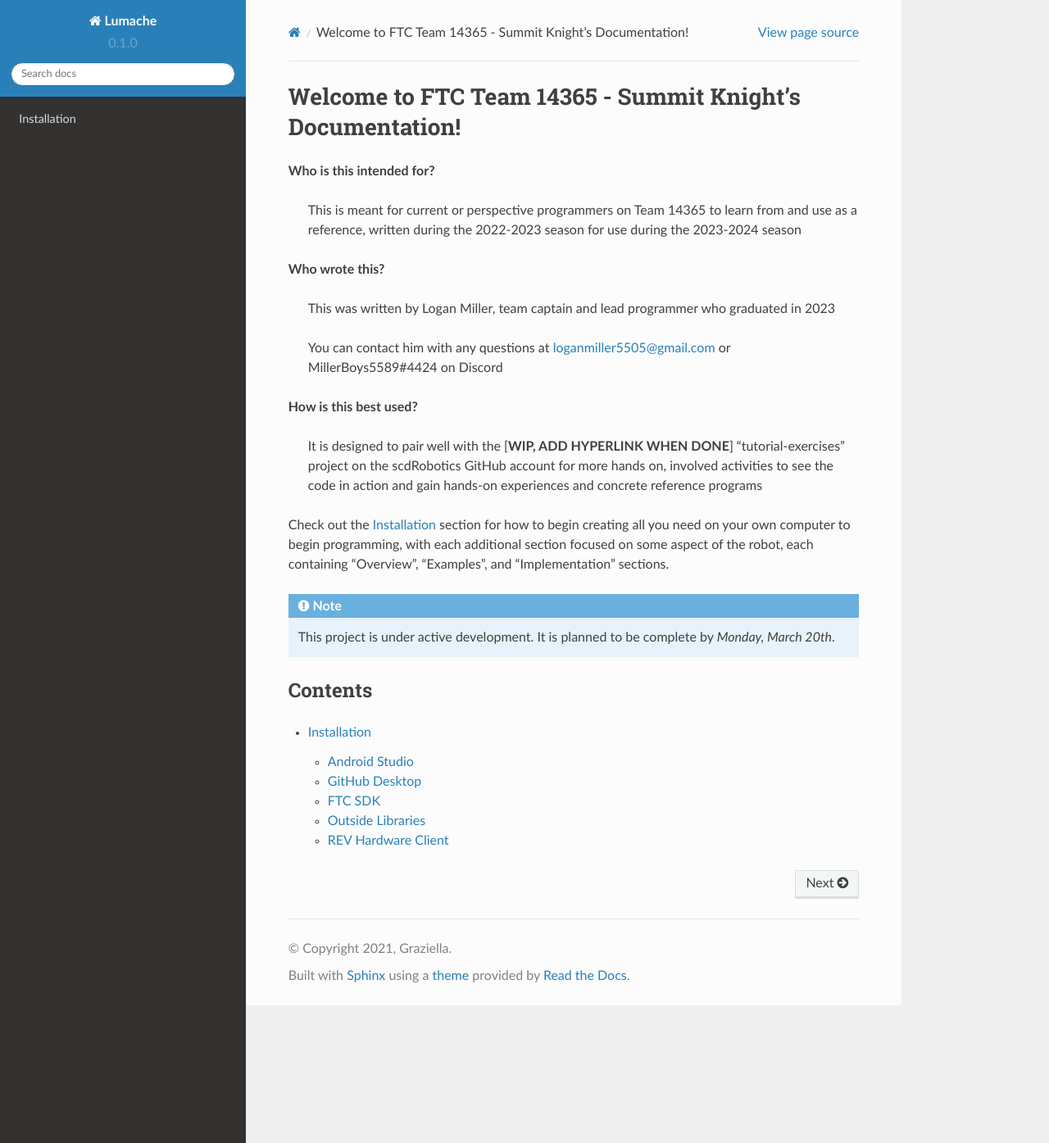
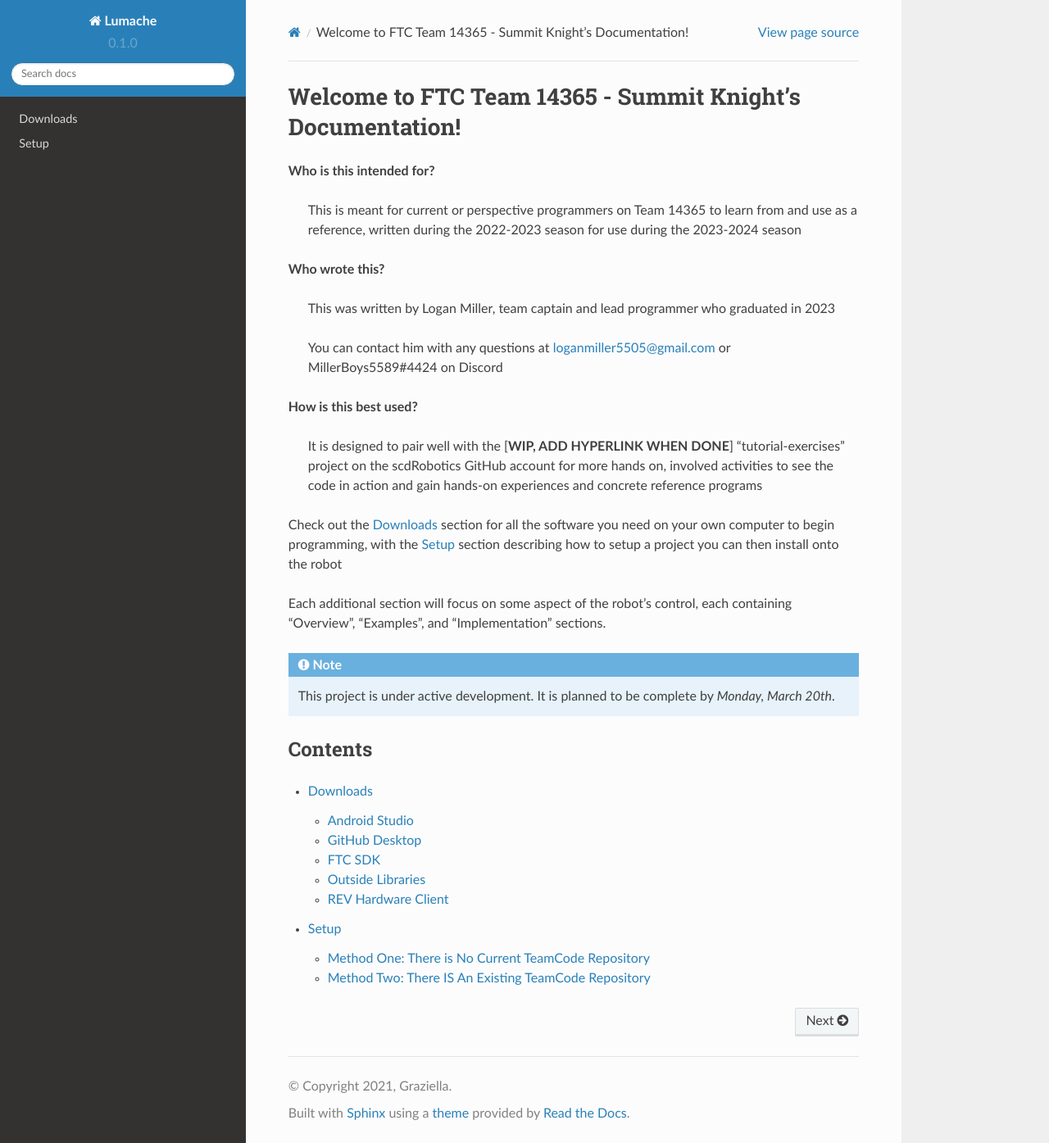
Before and after one commit to scdRobotics/14365-documentation, a Sphinx documentation site: the page built from docs/source/index.rst, in a window 1280 px wide and 1395 px high. Shown: the whole window at 82% size. Built offline with Sphinx 7.4.7 and the Read the Docs theme 2.0.0, drawn with Linux system fonts in a browser that asks for light colours.

Commit message:
Updates
Finished downloads (formerly installation) page, and added base framework for the setup page

```diff
--- a/docs/source/index.rst
+++ b/docs/source/index.rst
@@ -15,7 +15,9 @@ Welcome to FTC Team 14365 - Summit Knight's Documentation!
 
    It is designed to pair well with the [**WIP, ADD HYPERLINK WHEN DONE**] "tutorial-exercises" project on the scdRobotics GitHub account for more hands on, involved activities to see the code in action and gain hands-on experiences and concrete reference programs
 
-Check out the :doc:`installation` section for how to begin creating all you need on your own computer to begin programming, with each additional section focused on some aspect of the robot, each containing "Overview", "Examples", and "Implementation" sections.
+Check out the :doc:`downloads` section for all the software you need on your own computer to begin programming, with the :doc:`setup` section describing how to setup a project you can then install onto the robot
+
+Each additional section will focus on some aspect of the robot's control, each containing "Overview", "Examples", and "Implementation" sections.
 
 .. note::
 
@@ -26,4 +28,5 @@ Contents
 
 .. toctree::
 
-   installation
+   downloads
+   setup
--- /dev/null
+++ b/docs/source/setup.rst
@@ -0,0 +1,12 @@
+Setup
+=====
+
+.. _setupmethodone:
+
+Method One: There is No Current TeamCode Repository
+---------------------------------------------------
+
+.. _setupmethodtwo:
+
+Method Two: There IS An Existing TeamCode Repository
+----------------------------------------------------
```
Also changed, not shown: docs/source/downloads.rst (added, +45 -0 lines), docs/source/installation.rst (deleted, +0 -33 lines).
